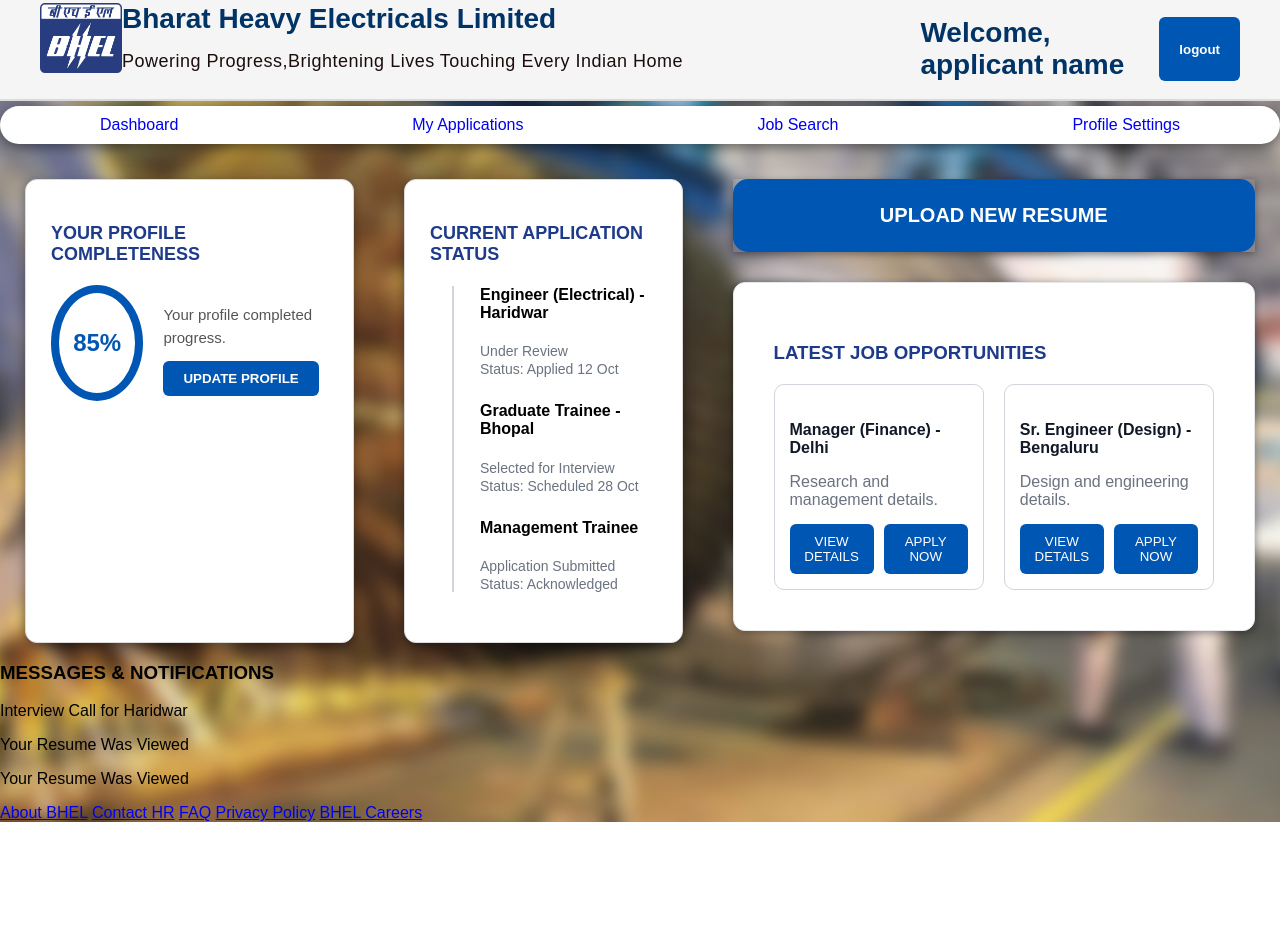
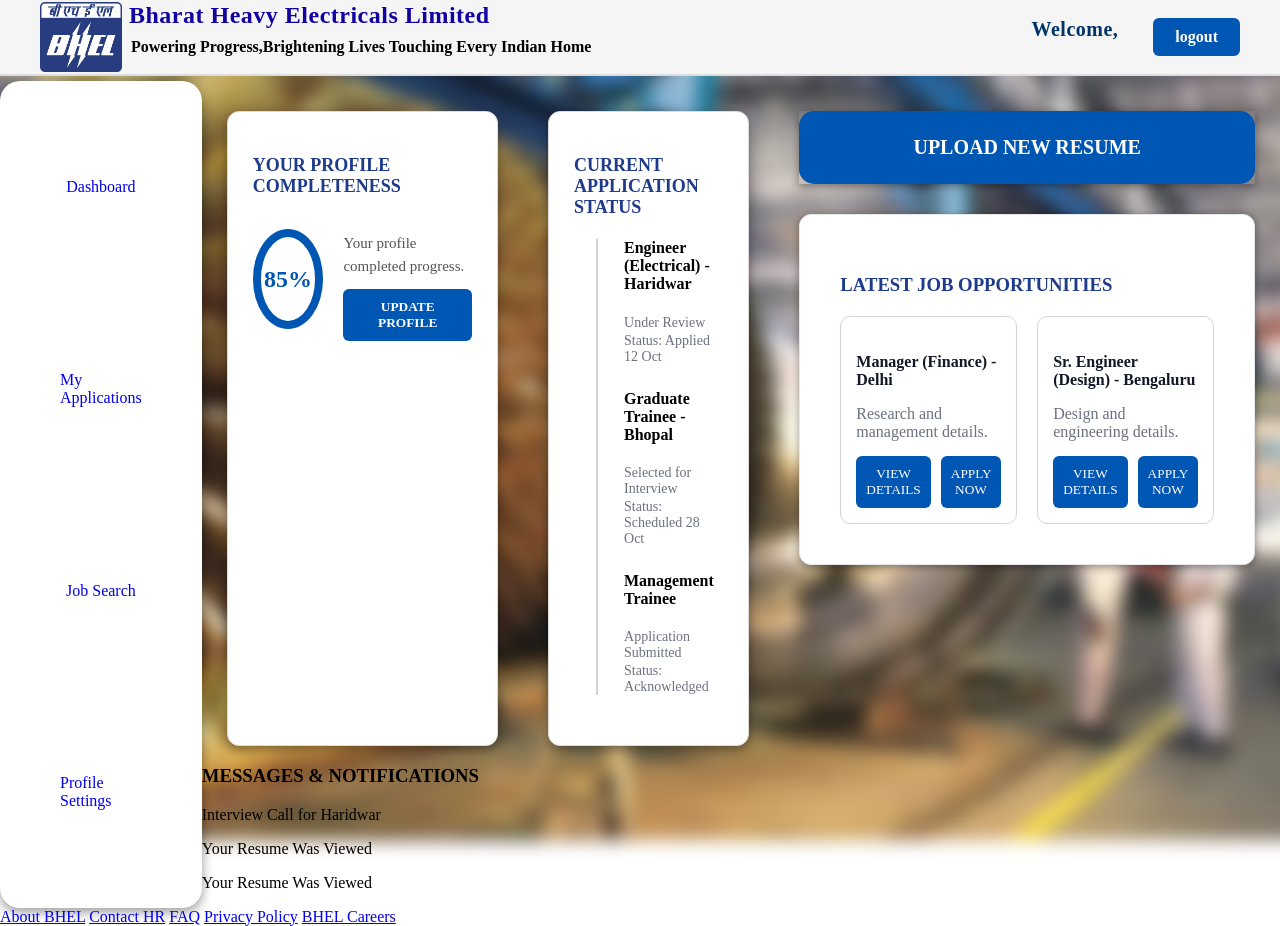
Before and after one commit to dibyajyotipatra07/AI_Resume_Screning, a Flask app: template templates/dashboard_applicant.html in a window 1280 px wide. Before the commit the page ends 822 px from the top, so only its background shows below. Run offline with Flask 3, Linux system fonts and the light colour scheme; the template is opened without the code that fills it, so the values that code supplies are empty.

Commit message:
updating dashboard

```diff
--- a/app.py
+++ b/app.py
@@ -314,12 +314,19 @@ def home():
 @app.route('/dashboard/<string:role>/<string:id>')
 def dashboard(role, id):
     if role == 'admin':
-        return render_template('dashboard_admin.html', params=params)
+        cursor.execute("SELECT * FROM admin WHERE emp_id = %s", (id,))
+        admin = cursor.fetchone()
+        return render_template('dashboard_admin.html', params=params, admin=admin)
     elif role == 'applicant':
-        return render_template('dashboard_applicant.html', params=params)
+        cursor.execute("SELECT * FROM applicant WHERE applicant_id = %s", (id,))
+        applicant = cursor.fetchone()
+        return render_template('dashboard_applicant.html', params=params, applicant=applicant)
 
 
-
+@app.route('/logout')
+def logout():
+    session.clear()
+    return redirect('/')
 
 
 app.run(debug=True)
--- a/static/style.css
+++ b/static/style.css
@@ -1,3 +1,4 @@
+/* for header */
 .header {
   display: flex;
   justify-content: space-between;
@@ -48,6 +49,7 @@
   margin: 10px;
 }
 
+/* end header */
 .main_container {
   background-color: #003d80;
   padding: 10px;
--- a/static/style4.css
+++ b/static/style4.css
@@ -1,30 +1,39 @@
+/* previos style */
+* {
+    box-sizing: border-box;
+    font-family: "times new roman";
+}
 .header {
   display: flex;
   justify-content: space-between;
   align-items: center;
   background-color: #f5f5f5;
-  padding: 3px 40px;
+  padding: 2px 40px;
   margin-bottom: 5px;
   border-bottom: 2px solid #ddd;
+  position: sticky;
+  top: 0;
+  z-index: 1000;
 }
 .header img {
   width: 82px;
   height: 70px;
 }
 
-.tagline p:first-child {
-  font-size: 28px;
+.header p {
+  font-size: 24px;
   font-weight: 700;
-  color: #003366;
-  margin-bottom: 0px;
-  margin-top: 0px;
+  font-style: normal;
+  font-weight: bold;
+  color: #1202a1;
+  margin: 0px;
+  padding-left: 7px;
+  letter-spacing: 0.5px;
 }
-.tagline h4 {
-  font-size: 18px;
-  font-weight: 400;
-  color: #1c0d0d;
-  margin-top: 0px;
-  letter-spacing: 0.5px;
+
+#tagline{
+    padding: 9px;
+    margin: 0px;
 }
 .h1 {
   display: flex;
@@ -32,39 +41,33 @@
 .logo {
   display: flex;
 }
+/* end */
 
 .profile {
   display: flex;
 }
-.profile p:first-child {
-  font-size: 28px;
+.profile p{
+  font-size: 20px;
   font-weight: 700;
   color: #003366;
   margin-bottom: 0px;
   margin-top: 0px;
   margin-right: 35px;
+  text-align: center;
 }
 .profile button {
   background: #0056b3;
   color: white;
   border: none;
-  padding: 10px 20px;
+  padding: 10px 22px;
   border-radius: 6px;
   cursor: pointer;
+  font-size: 16px;
   font-weight: 600;
   transition: 0.3s;
 }
-nav {
-  display: flex;
-  justify-content: space-between;
-  align-items: center;
-  background-color: #ffffff;
-  padding: 10px 100px;
-  margin-bottom: 5px;
-  box-shadow: 0 4px 12px rgba(0, 0, 0, 0.4);
-  border-bottom: 2px;
-  border-radius: 20px;
-}
+
+
 .top_grid {
   display: flex;
 }
@@ -254,7 +257,6 @@ body {
   margin: 0;
   padding: 0;
   min-height: 100vh;
-  font-family: Arial, sans-serif;
   position: relative;
   overflow-x: hidden;
 }
@@ -287,3 +289,20 @@ body::before {
   padding: 50px;
   text-shadow: 1px 1px 10px rgba(0, 0, 0, 0.5);
 }
+
+
+.main_container{
+    display: flex;
+}
+
+.main_container nav{
+    display: flex;
+    flex-direction: column;
+    align-items: center;
+    justify-content: space-around;
+    background-color: #ffffff;
+    padding: 10px 60px;
+    box-shadow: 0 4px 12px rgba(0, 0, 0, 0.4);
+    border-bottom: 2px;
+    border-radius: 20px;
+}
--- a/templates/dashboard_applicant.html
+++ b/templates/dashboard_applicant.html
@@ -1,21 +1,36 @@
-{% extends "layout2.html" %}
+{% extends "layout2.html" %} {% block title %}Applicant Dashboard{% endblock %}
 
-{% block title %}Applicant Dashboard{% endblock %}
+<!-- for head jinja block-->
+{% block head %}
+<head>
+  <meta charset="utf-8" />
+  <title>login page</title>
+  <link
+    rel="stylesheet"
+    href="{{ url_for('static', filename='style4.css') }}"
+  />
+</head>
+{% endblock %}
 
+<!-- Main Content  -->
 {% block content %}
 
+<div class="main_container">
   <nav>
     <a
-    href="dashboard_applicant2.html"
+      href="/dashboard/applicant/{{applicant.applicant_id}}"
       style="text-decoration: none"
       class="active"
       >Dashboard</a
     >
-  <a href="myapplication.html" style="text-decoration: none">My Applications</a>
+    <a href="myapplication.html" style="text-decoration: none"
+      >My Applications</a
+    >
     <a href="jobsearch.html" style="text-decoration: none">Job Search</a>
     <a href="profile.html" style="text-decoration: none">Profile Settings</a>
   </nav>
   <!-- Top Section -->
+  <div>
     <div class="top_grid">
       <div class="profile-card">
         <h3>YOUR PROFILE COMPLETENESS</h3>
@@ -88,5 +103,7 @@
       <p>Your Resume Was Viewed</p>
       <p>Your Resume Was Viewed</p>
     </div>
+  </div>
+</div>
 
 {% endblock %}
--- a/templates/layout2.html
+++ b/templates/layout2.html
@@ -1,24 +1,24 @@
-<!DOCTYPE html>
+<!doctype html>
 <html>
-    <head>
-        <meta charset="utf-8">
-        <title>login page</title>
-        <link rel="stylesheet" href="{{ url_for('static', filename='style4.css') }}">
-    </head>
+  {% block head %}
+  <!--head content-->
+  {% endblock %}
   <body>
     <header>
       <!-- header of the page -->
       <div class="header">
         <div class="logo">
-                <img src="{{ url_for('static', filename='assets/BHEL_logo.png') }}">
-                <div class="tagline">
+          <img src="{{ url_for('static', filename='assets/BHEL_logo.png') }}" />
+          <div>
             <p>Bharat Heavy Electricals Limited</p>
-                    <p><h4>Powering Progress,Brightening Lives Touching Every Indian Home</h4></p>
+            <h4 id="tagline">
+              Powering Progress,Brightening Lives Touching Every Indian Home
+            </h4>
           </div>
         </div>
         <div class="profile">
-                <p>Welcome,<br>applicant name</p>
-                <button>logout</button>
+          <p>Welcome,<br />{{ applicant.name }}</p>
+          <a href="/logout"><button class="btn">logout</button></a>
         </div>
       </div>
     </header>
```
Also changed, not shown: templates/login.html (+44 -1 lines). Lines whose indentation alone changed are shown as unchanged.
